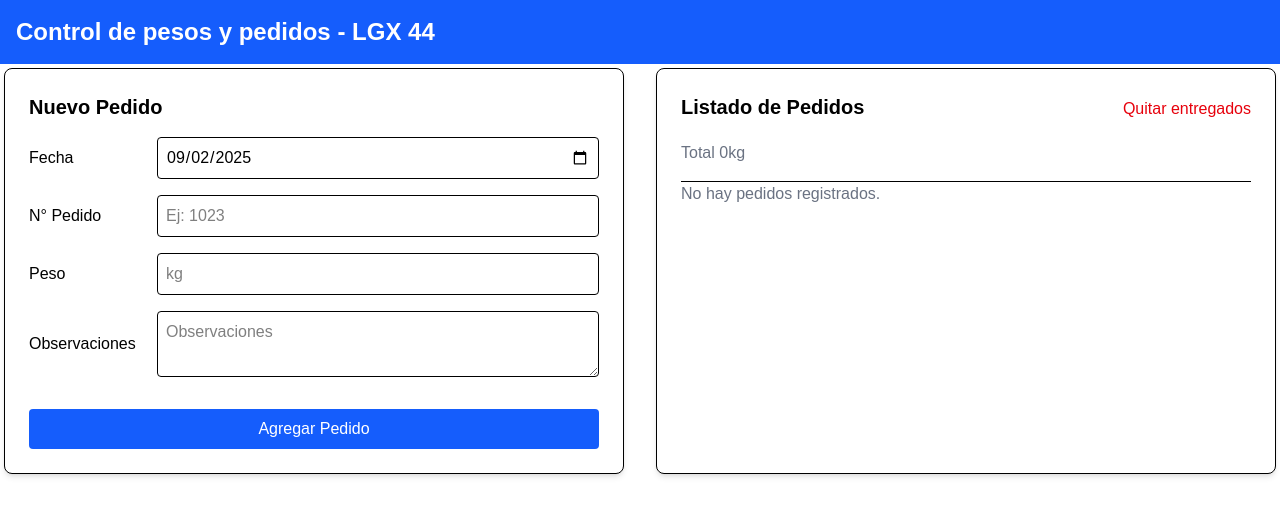
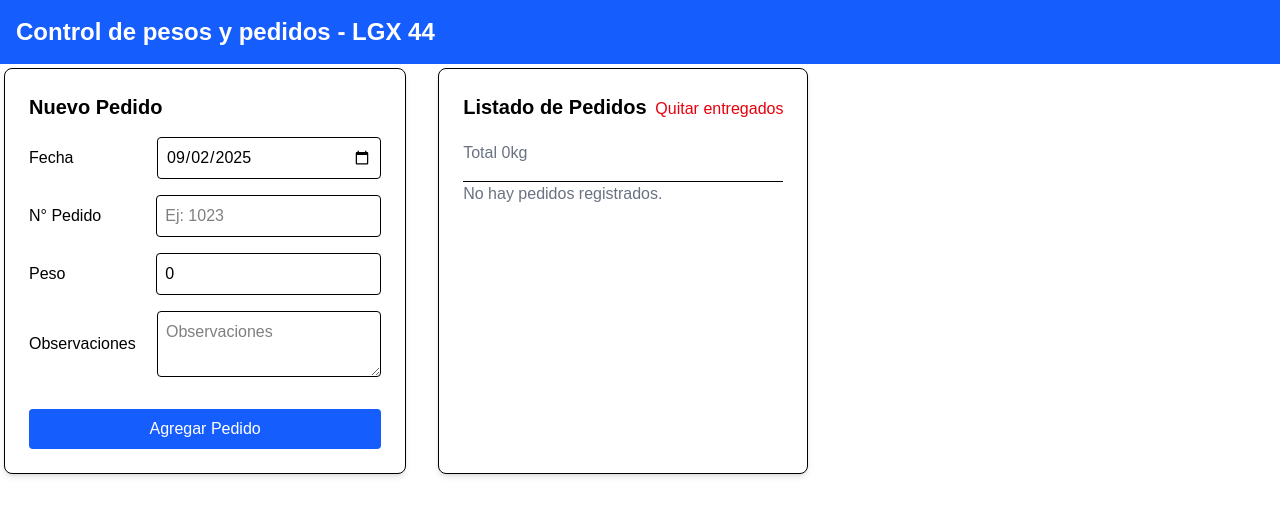
Before and after one commit to marcosadrianl/LGX44, a Next.js app: page / in a window 1280 px wide. Shown: the top 516 px of the page. Built offline with nearby package versions, Linux system fonts and the light colour scheme.

Commit message:
Update page.tsx

```diff
--- a/app/page.tsx
+++ b/app/page.tsx
@@ -18,7 +18,7 @@ export default function Page() {
   const [nuevoPedido, setNuevoPedido] = useState({
     fecha: new Date().toISOString().split("T")[0],
     numero: "",
-    peso: "",
+    peso: "0",
     autorizado: false,
     entregado: false,
     notes: "",
@@ -70,12 +70,12 @@ export default function Page() {
 
   const totalKilos = sumKilos(pedidos);
 
-  console.log(pedidos);
+  //console.log(pedidos);
 
   return (
     <main className="flex flex-col flex-1">
       <Header />
-      <div className="flex flex-col lg:flex-row content-start gap-8 p-1">
+      <div className="flex flex-col lg:flex-row self-start gap-8 p-1">
         <NuevoPedidoForm
           nuevoPedido={nuevoPedido}
           setNuevoPedido={setNuevoPedido}
```
